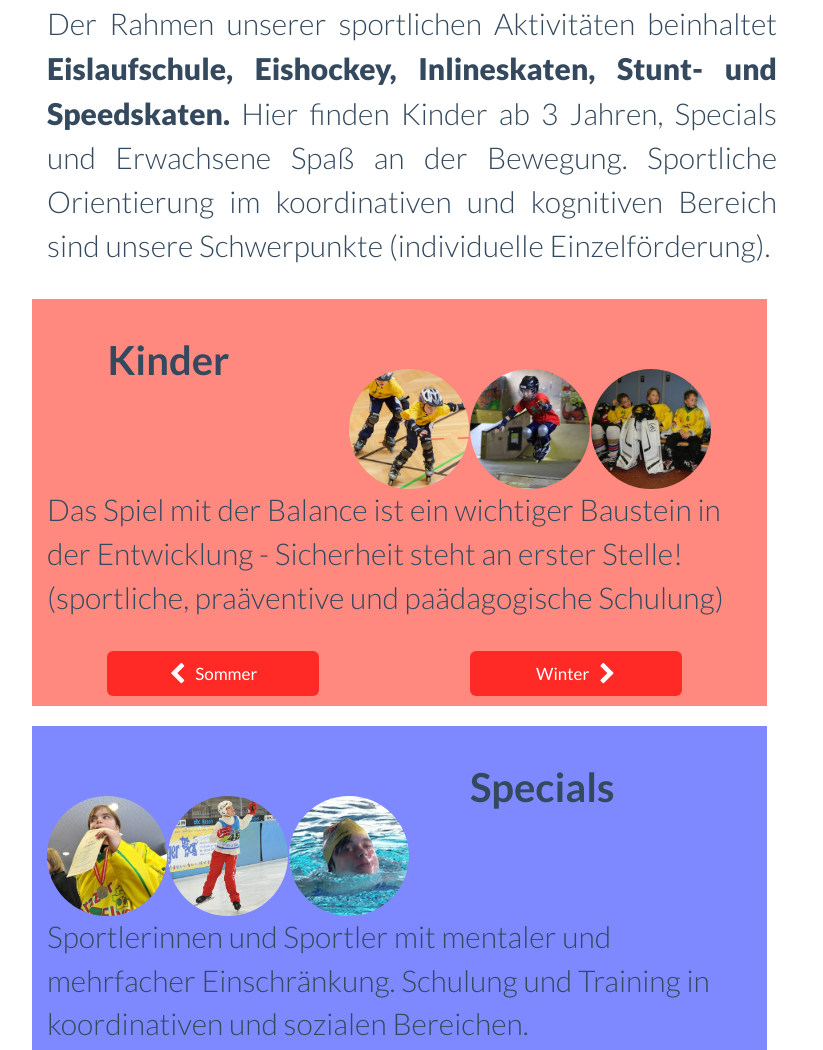
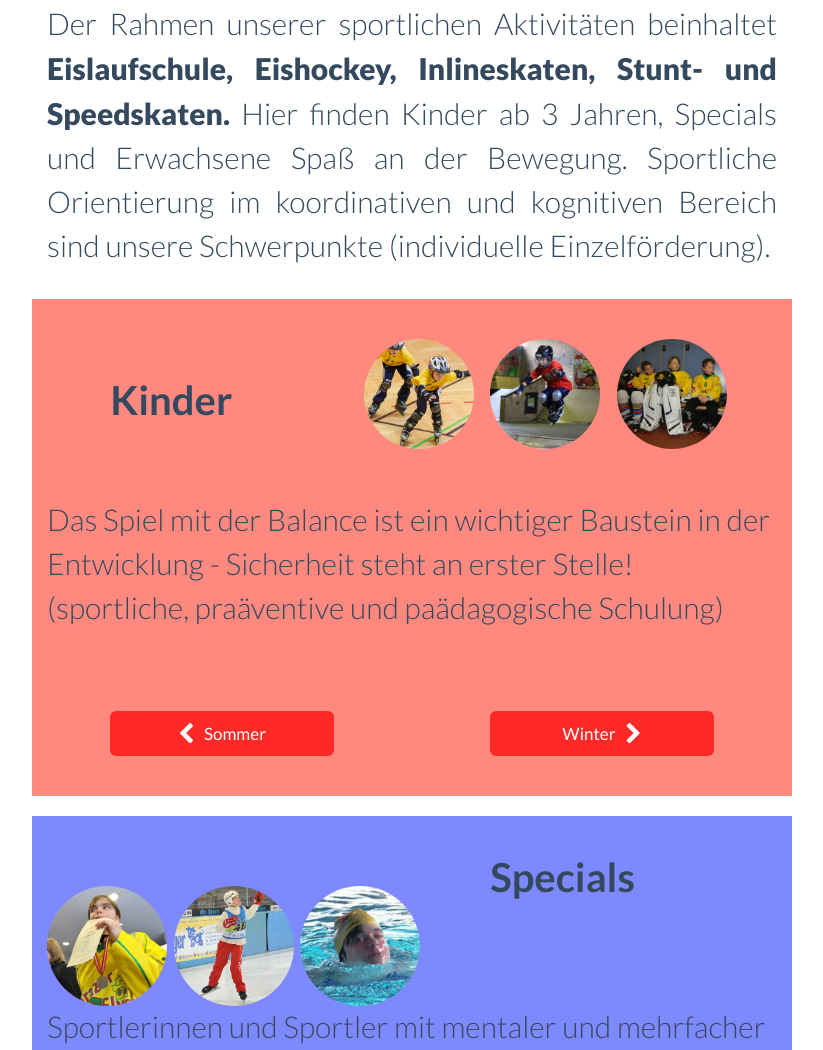
Before and after one commit to TaGe79/grazerflyers, a plain HTML site: page index.html in a window 1280 px wide. Shown: the part 933-1983 px from the top of the page, without its empty margins (38-861 px from the left). Drawn offline with Linux system fonts and the light colour scheme.

Commit message:
restyle children pictures

```diff
--- a/css/flyers.css
+++ b/css/flyers.css
@@ -176,12 +176,15 @@ h2 {
 
 .photo-group {
     position: relative;
+    padding-top: 30px;
 }
 
 .photo-group  .photo {
     position: relative;
     margin: 0 auto;
     display: table;
+    width: 110px;
+    height: 110px;
 }
 
 .photo-group .photo-label {
@@ -192,7 +195,7 @@ h2 {
     text-decoration: none;
     color: rgb(255, 255, 255);
     position: absolute;
-    top: 50px;
+    top: 70px;
     left: 50px;
 }
 
@@ -204,8 +207,6 @@ h2 {
 
 .flyers-content-container {
     margin-bottom: 20px;
-    margin-right: 10px;
-    padding-right: 10px;
     padding-top: 10px;
     padding-bottom: 10px;
 }
--- a/index.html
+++ b/index.html
@@ -232,7 +232,8 @@
                 </div>
             </div>
 
-            <div class="col-md-offset-1 col-xs-3 col-md-3 sidebar" id="sidebar-container"></div>
+            <div class="col-md-offset-1 col-xs-3 col-md-3 sidebar" id="sidebar-container"
+                 style="margin-left: 10px; margin-bottom: 10px;"></div>
         </div>
     </div>
 
--- a/partials/children.html
+++ b/partials/children.html
@@ -1,40 +1,40 @@
-<div class="col-xs-offset-1 col-xs-4 fliers-big-top-margin">
+<div class="col-xs-offset-1 col-xs-4 fliers-big-top-margin" style="padding-top: 40px;">
     <h3>Kinder</h3>
 </div>
-<div class="col-xs-2 photo-group" style="margin-top: 60px;">
+<div class="col-xs-2 photo-group">
     <a id='inline-btn' href="#fakelink">
-        <img id="inline-img" class="img-circle fliers-img-menu photo" style="width: 120px; height: 120px;"
+        <img id="inline-img" class="img-circle fliers-img-menu photo"
              src="img/I3.png"/>
         <span id='inline-label' class="photo-label">Inline</span>
     </a>
 </div>
-<div class="col-xs-2 photo-group" style="margin-top: 60px;">
+<div class="col-xs-2 photo-group">
     <a id='stunt-btn' href="#fakelink">
-        <img id='stunt-img' class="img-circle fliers-img-menu photo" style="width: 120px; height: 120px;"
+        <img id='stunt-img' class="img-circle fliers-img-menu photo"
              src="img/I5.jpg"/>
         <span id='stunt-label' class="photo-label">Stunt</span>
     </a>
 </div>
-<div class="col-xs-2 photo-group" style="margin-top: 60px;">
+<div class="col-xs-2 photo-group">
     <a id='hockey-btn' href="#fakelink">
-        <img id='hockey-img' class="img-circle fliers-img-menu photo" style="width: 120px; height: 120px;"
+        <img id='hockey-img' class="img-circle fliers-img-menu photo"
              src="img/I9.jpg"/>
         <span id='hockey-label' class="photo-label">Hockey</span>
     </a>
 </div>
 <div id='children-details-container' class="tab-content">
-    <div class="col-xs-12 fliers-main-info">
+    <div class="col-xs-12 fliers-main-info" style="margin-top: 50px;">
         <p class="lead">
             Das Spiel mit der Balance ist ein wichtiger Baustein in der Entwicklung - Sicherheit steht
             an
             erster Stelle! (sportliche, praäventive und paädagogische Schulung)
         </p>
     </div>
-    <div class="col-xs-offset-1 col-md-4 col-xs-4">
+    <div class="col-xs-offset-1 col-md-4 col-xs-4" style="margin-top: 50px; margin-bottom: 30px;">
         <a id='children-summer-btn' href="#fakelink" class="btn btn-block btn-lg btn-children"><span
                 class="fa fa-chevron-left fa-lg"/> &nbsp; Sommer</a>
     </div>
-    <div class="col-xs-offset-2 col-md-4 col-xs-4">
+    <div class="col-xs-offset-2 col-md-4 col-xs-4" style="margin-top: 50px; margin-bottom: 30px;">
         <a href="#fakelink" class="btn btn-block btn-lg btn-children">Winter &nbsp; <span
                 class="fa fa-chevron-right fa-lg"/></a>
     </div>
```
